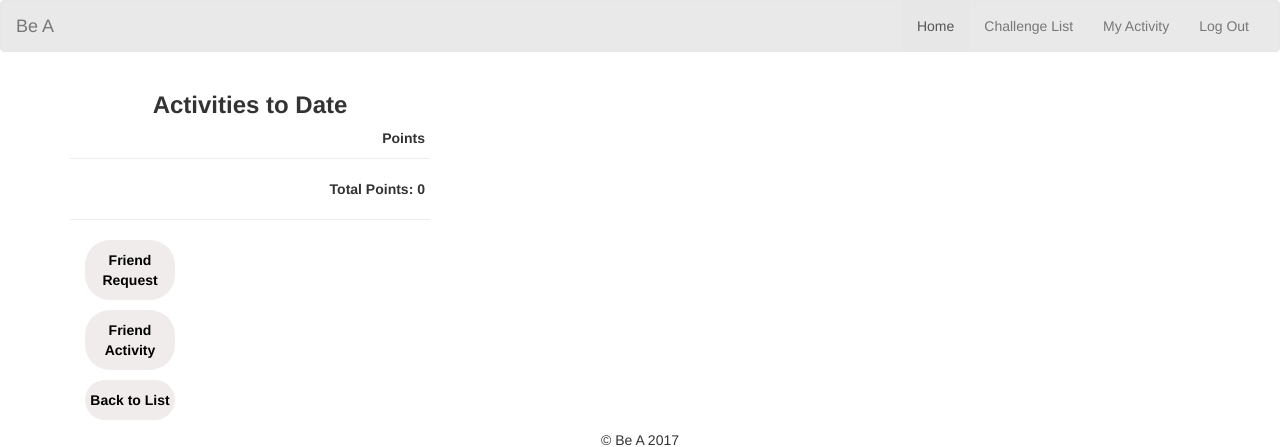
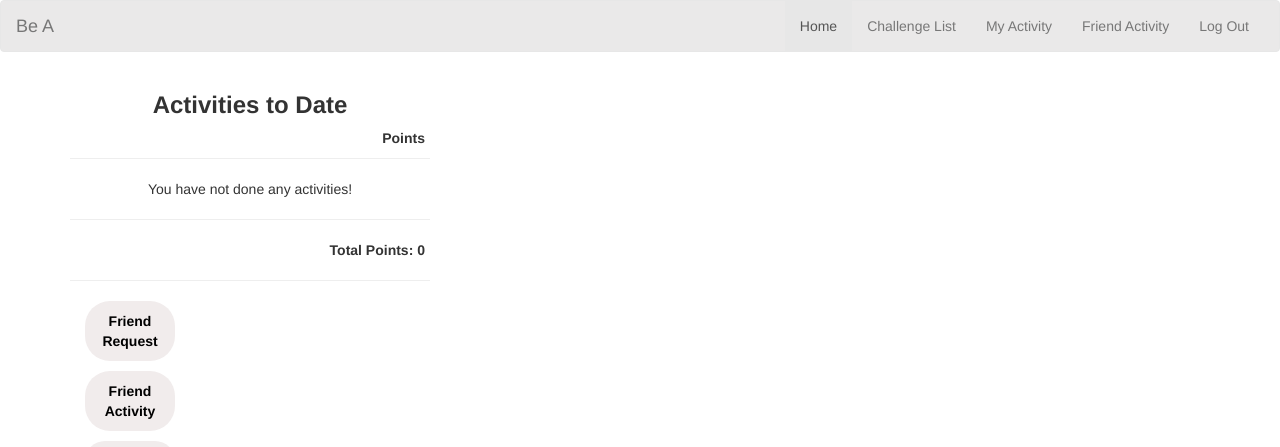
Before and after one commit to vivaelnino9/beamobile, a Django app: page /my_activity/ in a window 1280 px wide. Shown: the top 447 px of the page. Run offline with Django 3.2, Linux system fonts and the light colour scheme; a user stored in the database is signed in; data comes from the database, SQL or seed files in the repository; some libraries are stand-ins or nearby versions.

Commit message:
implement friend request and activity

```diff
--- a/bea_app/static/css/project.css
+++ b/bea_app/static/css/project.css
@@ -132,10 +132,18 @@ input, select {
 
 /* My Activity Page */
 
+.topSection {
+    margin-top: 20px;
+}
+.sectionEmail, .sectionPoints {
+    margin-right: 5px;
+    font-weight: bold;
+}
+.sectionEmail {
+    float: left;
+}
 .sectionPoints {
     float: right;
-    margin-right: 5px;
-    font-weight: bold;
 }
 .topHR {
     margin-top: 10px;
@@ -156,5 +164,32 @@ input, select {
 .activityFields p:first-child {
     margin-top: 5px;
 }
+.emptyActivities {
+    text-align: center;
+    margin-bottom: 15px;
+}
 
 /* endActivityPage */
+
+
+/* Friend Activity Page */
+
+.friendRequests {
+    margin-top: 20px;
+}
+.friendRow {
+    height: 40px;
+}
+.friendName {
+    float: left;
+}
+.friendButton {
+    display: inline;
+    float: right;
+    margin-right: 2px;
+}
+.emptyFriends {
+    text-align: center;
+}
+
+/* endFriendActivityPage */
--- a/bea_app/templates/my_activity.html
+++ b/bea_app/templates/my_activity.html
@@ -25,13 +25,15 @@
         <p class="activityPoints">5</p>
         <div class="activityFields">
           <p class="activityField"><small>Date: {{ activity.created_on|date:"m/d/y" }}</small></p>
-        </div><hr>
+        </div>
         {% endif %}
+        {% empty %}
+        <p class="emptyActivities">You have not done any activities!</p>
         {% endfor %}
-        <p class="sectionPoints">Total Points: {{ user.points }}</p><br><hr>
+        <hr><p class="sectionPoints">Total Points: {{ user.points }}</p><br><hr>
         <div class="col-md-4">
-          <p class="footerButton"><a class="footerButtonLink" href="#" role="button">Friend Request</a></p>
-          <p class="footerButton"><a class="footerButtonLink" href="#" role="button">Friend Activity</a></p>
+          <p class="footerButton"><a class="footerButtonLink" href="{% url 'friend_request' %}" role="button">Friend Request</a></p>
+          <p class="footerButton"><a class="footerButtonLink" href="{% url 'friend_activity' %}" role="button">Friend Activity</a></p>
           <p class="footerButton"><a class="footerButtonLink" href="{% url 'challenge_list' %}" role="button">Back to List</a></p>
         </div>
       </div>
--- a/bea_app/templates/navigation.html
+++ b/bea_app/templates/navigation.html
@@ -30,6 +30,9 @@
           <a href="{% url 'my_activity' %}">My Activity</a>
         </li>
         <li class="nav-link">
+          <a href="{% url 'friend_activity' %}">Friend Activity</a>
+        </li>
+        <li class="nav-link">
           <a href="{% url 'logout' %}">Log Out</a>
         </li>
         {% endif %}
--- a/bea_app/urls.py
+++ b/bea_app/urls.py
@@ -17,4 +17,7 @@ urlpatterns = [
     url(r'^accept_challenge/(?P<challenge_id>[\w|\W]+)/$', views.accept_challenge, name='accept_challenge'),
     url(r'^act_entry/$', views.act_entry, name='act_entry'),
     url(r'^my_activity/$', views.my_activity, name='my_activity'),
+    url(r'^friend_request/$', views.friend_request, name='friend_request'),
+    url(r'^friend_activity/$', views.friend_activity, name='friend_activity'),
+    url(r'^accept_reject_request/(?P<request_id>[\w|\W]+)/(?P<accept>\d+)/$', views.accept_reject_request, name='accept_reject_request'),
 ]
--- a/bea_app/views.py
+++ b/bea_app/views.py
@@ -2,13 +2,14 @@ from django.core.exceptions import ObjectDoesNotExist
 from django.core.urlresolvers import reverse
 from django.contrib.auth import login as auth_login, logout as auth_logout, authenticate
 from django.contrib.auth.decorators import login_required
-from django.db.models import F
+from django.db.models import F, Q
 from django.http import HttpResponseRedirect
 from django.shortcuts import render, redirect
 from django.utils import timezone
 from itertools import chain
 from operator import attrgetter
 
+from friendship.models import Friend, FriendshipRequest
 from simple_email_confirmation.models import EmailAddress
 
 from .models import *
@@ -37,7 +38,10 @@ def register(request):
                 password=request.POST.get('password'),
                 points=0,
             )
-            send_confirmation_email(request,user) # from email.py
+            # send_confirmation_email(request,user) # from email.py
+            email = EmailAddress.objects.get(email=user.email)
+            user.confirm_email(email.key)
+            auth_login(request, user)
             registered = True
 
     else:
@@ -174,4 +178,38 @@ def my_activity(request):
         'activities':activities,
     })
 
+@login_required
+def friend_request(request):
+    user = request.user
+    if request.method == 'POST':
+        email = request.POST.get('email')
+        try:
+            other_user = User.objects.get(email=email)
+            msg = 'Hi! ' + user.get_full_name() + ' would like to add you!'
+            Friend.objects.add_friend(
+                request.user,  # sender
+                other_user,    # recipient
+                message=msg
+            )
+        except ObjectDoesNotExist:
+            print('kek')
+    return render(request,'friend_request.html',{
+    })
+
+@login_required
+def friend_activity(request):
+    user = request.user
+    friends = Friend.objects.friends(request.user)
+    requests = Friend.objects.unrejected_requests(user=request.user)
+    return render(request,'friend_activity.html',{
+        'friends':friends,
+        'requests':requests,
+    })
+
+@login_required
+def accept_reject_request(request,request_id,accept):
+    friend_request = FriendshipRequest.objects.get(pk=request_id)
+    friend_request.accept() if int(accept) == 1 else friend_request.reject()
+    return HttpResponseRedirect(reverse('friend_activity'))
+
 ########## HELPERS ###########
--- a/beamobile/settings.py
+++ b/beamobile/settings.py
@@ -40,6 +40,7 @@ INSTALLED_APPS = [
     'django.contrib.staticfiles',
     'bea_app',
     'simple_email_confirmation',
+    'friendship',
 ]
 
 MIDDLEWARE = [
--- a/beamobile/urls.py
+++ b/beamobile/urls.py
@@ -7,4 +7,5 @@ admin.autodiscover()
 urlpatterns = [
     url(r'^', include('bea_app.urls')),
     url(r'^admin/', include(admin.site.urls)),
+    url(r'^friendship/', include('friendship.urls'))
 ]
```
Also changed, not shown: bea_app/templates/friend_activity.html (added, +44 -0 lines), bea_app/templates/friend_request.html (added, +25 -0 lines).
